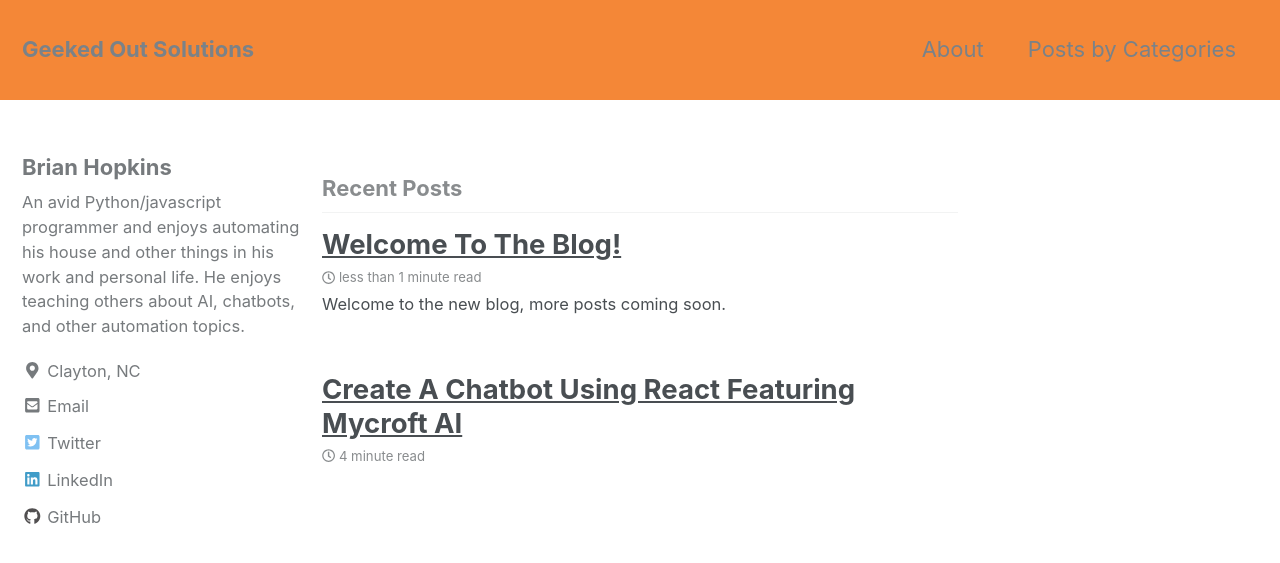
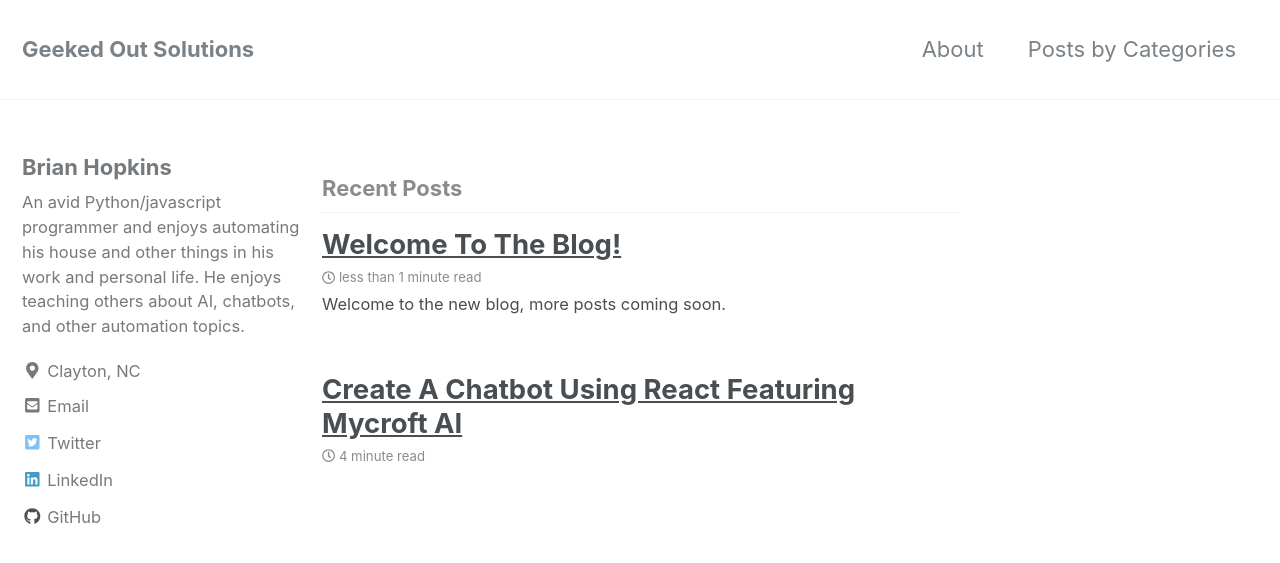
Before and after one commit to Geeked-Out-Solutions/blog, a Jekyll site: the page built from index.html, in a window 1280 px wide and 900 px high. Shown: the top 563 px of the window. Built offline with Jekyll 4.4.1, drawn with Linux system fonts in a browser that asks for light colours; nearby versions of some CDN libraries; the list of posts is cut into pages by our own code.

Commit message:
reverting CSS

```diff
--- a/assets/css/main.scss
+++ b/assets/css/main.scss
@@ -6,30 +6,3 @@
 
 @import "minimal-mistakes/skins/{{ site.minimal_mistakes_skin | default: 'default' }}"; // skin
 @import "minimal-mistakes"; // main partials
-
-.page__footer {
-  background-color: #f48737;
-  color: #fff;
-}
-
-.masthead {
-  background-color: #f48737;
-  color: #fff;
-  border-bottom: 1px solid #f48737;
-}
-
-.site-title {
-  background-color: #f48737;
-}
-
-.masthead__menu-item {
-  background-color: #f48737;
-}
-
-.visible-links {
-  background-color: #f48737;
-}
-
-.greedy-nav {
-  background-color: #f48737;
-}
```
